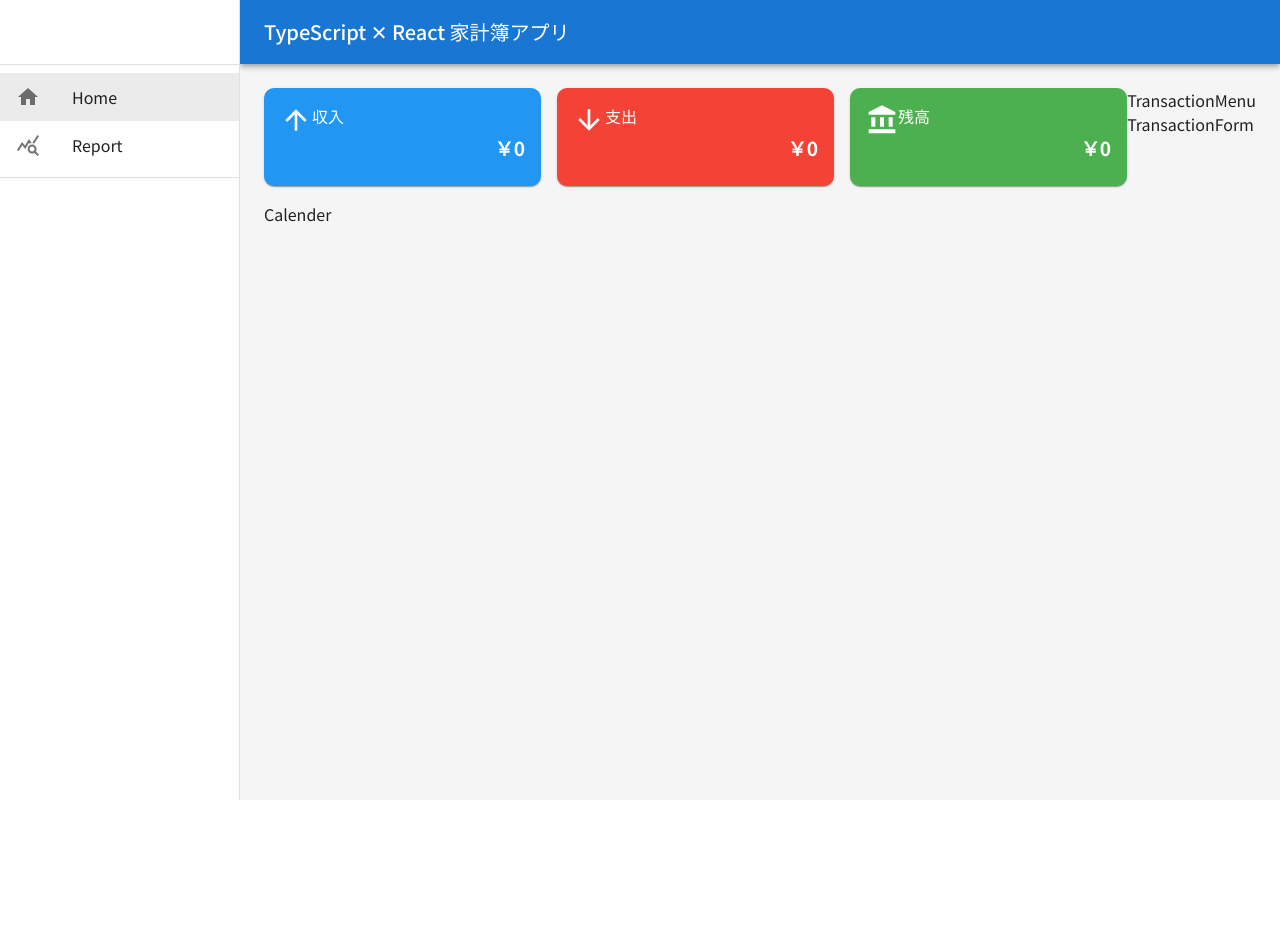
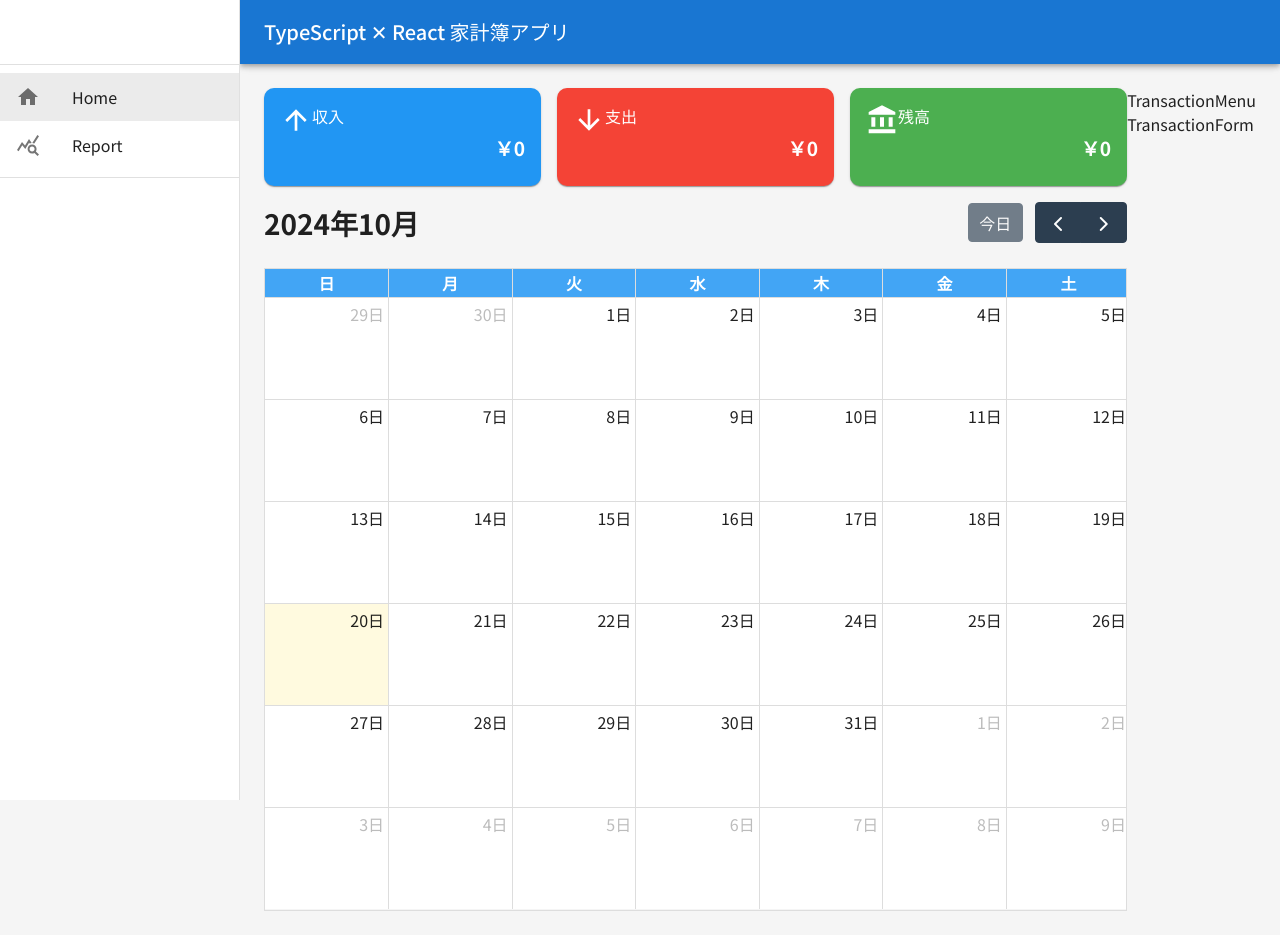
Before and after one commit to horisan24/Ts-Intro-finances, a React (Create React App) app: page / in a window 1280 px wide. Before the commit the page ends 800 px from the top, so only its background shows below. Built offline with nearby package versions, Linux system fonts and the light colour scheme; no server answers; the database is empty; the HTML template or start-up script is replaced by a standard one.

Commit message:
月を取得し対応する収支を表示

```diff
--- a/package.json
+++ b/package.json
@@ -5,6 +5,9 @@
   "dependencies": {
     "@emotion/react": "^11.13.3",
     "@emotion/styled": "^11.13.0",
+    "@fullcalendar/core": "^6.1.15",
+    "@fullcalendar/daygrid": "^6.1.15",
+    "@fullcalendar/react": "^6.1.15",
     "@mui/icons-material": "^6.1.4",
     "@mui/material": "^6.1.4",
     "@testing-library/jest-dom": "^5.17.0",
--- a/src/App.tsx
+++ b/src/App.tsx
@@ -57,7 +57,7 @@
       <Router>
         <Routes>
         <Route path="/" element={<AppLayout />}>
-          <Route index element={<Home monthlyTransactions={monthlyTransactions} />} />
+          <Route index element={<Home monthlyTransactions={monthlyTransactions} setCurrentMonth={setCurrentMonth} />} />
           <Route path="/report" element={<Report />} />
           <Route path="*" element={<NoMatch />} />
         </Route>
--- /dev/null
+++ b/src/calender.css
@@ -0,0 +1,42 @@
+/* aタグ */
+.fc-h-event {
+  background-color: transparent;
+  border: none;
+  text-align: right;
+  pointer-events: none; /* ポインターイベントを無視する */
+}
+
+/* カレンダーの背景色設定 */
+.fc-daygrid-body,
+.fc-day {
+  background-color: white; /* 背景色を白に設定 */
+}
+
+.fc-col-header-cell {
+  background-color: #42a5f5;
+  color: white; /* ヘッダーのテキスト色を白に設定 */
+}
+
+.fc .fc-daygrid-day-frame {
+  height: 100%;
+  min-height: 100px;
+}
+
+/* カスタムイベントの見た目ここから */
+.money {
+  white-space: nowrap; /* テキストを折り返さない */
+  overflow: hidden; /* はみ出したテキストを隠す */
+  text-overflow: ellipsis; /* はみ出したテキストの代わりに省略記号を表示 */
+}
+
+#event-income {
+  color: #2196f3;
+}
+
+#event-expense {
+  color: #f44336;
+}
+
+#event-balance {
+  color: #4caf50;
+}
--- a/src/components/Calender.tsx
+++ b/src/components/Calender.tsx
@@ -1,8 +1,66 @@
+import FullCalendar from '@fullcalendar/react'
 import React from 'react'
+import jaLocale from '@fullcalendar/core/locales/ja'
+import dayGridPlugin from '@fullcalendar/daygrid'
+import '../calender.css'
+import { DatesSetArg, EventContentArg } from '@fullcalendar/core'
+import { calculateDailyBalances } from '../utils/financeCalculations'
+import { Balance, CalendarContent, Transaction } from '../types'
+import { formatCurrency } from '../utils/formatting'
 
-const Calender = () => {
+interface CalenderProps {
+  monthlyTransactions: Transaction[];
+  setCurrentMonth: React.Dispatch<React.SetStateAction<Date>>;
+}
+
+const Calender = ({monthlyTransactions, setCurrentMonth}: CalenderProps) => {
+  // 1. 日付ごとの収支を計算する
+  const dailyBalances = calculateDailyBalances(monthlyTransactions);
+
+  // 2. フルカレンダー用のイベントを作成する
+  const createCalendarEvents = (dailyBalances: Record<string, Balance>):CalendarContent[] => {
+    return Object.keys(dailyBalances).map((date) => {
+      const { income, expense, balance } = dailyBalances[date];
+      return {
+        start: date,
+        income: formatCurrency(income),
+        expense: formatCurrency(expense),
+        balance: formatCurrency(balance),
+      }
+    })
+  }
+
+  const calendarEvents = createCalendarEvents(dailyBalances);
+
+  const handleDatesSet = (datesetInfo: DatesSetArg) => {
+    setCurrentMonth(datesetInfo.view.currentStart);
+  }
+
+  const renderEventContent = (eventInfo: EventContentArg) => {
+    return (
+      <div>
+        <div className="money" id="event-income">
+          {eventInfo.event.extendedProps.income}
+        </div>
+        <div className="money" id="event-expense">
+          {eventInfo.event.extendedProps.expense}
+        </div>
+        <div className="money" id="event-balance">
+          {eventInfo.event.extendedProps.balance}
+        </div>
+      </div>
+    )
+  }
+
   return (
-    <div>Calender</div>
+    <FullCalendar
+      locale={jaLocale}
+      plugins={[dayGridPlugin]}
+      initialView="dayGridMonth"
+      events={calendarEvents}
+      eventContent={renderEventContent}
+      datesSet={handleDatesSet}
+    />
   )
 }
 
--- a/src/pages/Home.tsx
+++ b/src/pages/Home.tsx
@@ -8,15 +8,16 @@
 
 interface HomeProps {
   monthlyTransactions: Transaction[];
+  setCurrentMonth: React.Dispatch<React.SetStateAction<Date>>;
 }
 
-const Home = ({ monthlyTransactions }: HomeProps) => {
+const Home = ({ monthlyTransactions, setCurrentMonth }: HomeProps) => {
   return (
     <Box sx={{ display: 'flex' }}>
       {/* 左側コンテンツ */}
       <Box sx={{ flexGrow: 1 }}>
         <MonthlySummary monthlyTransactions={monthlyTransactions} />
-        <Calender />
+        <Calender monthlyTransactions={monthlyTransactions} setCurrentMonth={setCurrentMonth} />
       </Box>
 
       {/* 右側コンテンツ */}
--- a/src/utils/financeCalculations.ts
+++ b/src/utils/financeCalculations.ts
@@ -12,3 +12,21 @@
     return acc;
   }, {income: 0, expense: 0, balance: 0});
 }
+
+// 1. 日付ごとの収支を計算する関数
+export function calculateDailyBalances(transactions: Transaction[]): Record<string, Balance> {
+  return transactions.reduce<Record<string, Balance>>((acc, transaction) => {
+    const day = transaction.date;
+    if (!acc[day]) {
+      acc[day] = { income: 0, expense: 0, balance: 0 };
+    }
+    if (transaction.type === "income") {
+      acc[day].income += transaction.amount;
+    } else {
+      acc[day].expense += transaction.amount;
+    }
+
+    acc[day].balance = acc[day].income - acc[day].expense;
+    return acc;
+  }, {});
+}
--- a/src/utils/formatting.ts
+++ b/src/utils/formatting.ts
@@ -3,3 +3,8 @@
 export function formatMonth(date: Date): string {
   return format(date, "yyyy-MM");
 }
+
+// 日本円の3桁区切りに変換する
+export function formatCurrency(amount: number): string {
+  return amount.toLocaleString("ja-JP");
+}
```
Also changed, not shown: src/types/index.ts (+7 -0 lines), 1 other file (tests, documents, lock files or other folders).
